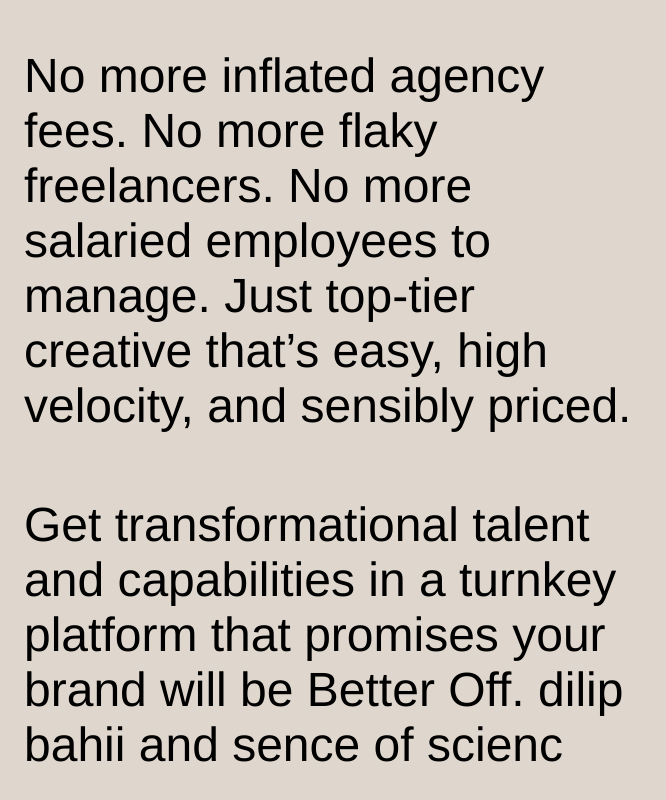
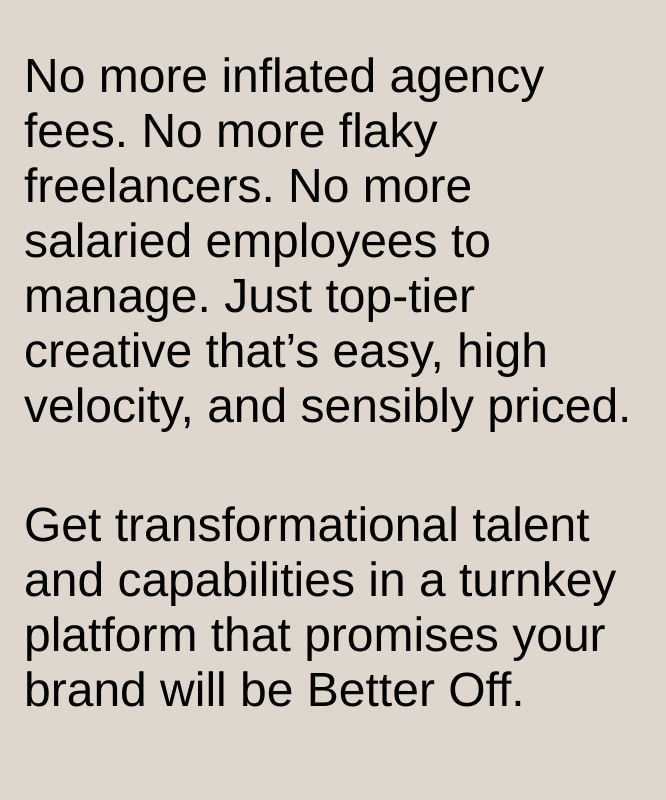
Before and after one commit to dilipkirar89/First_github, a plain HTML site: page isriyanshndex.html in a window 1280 px wide. Shown: the part 940-1740 px from the top of the page, without its empty margins (0-666 px from the left). Drawn offline with nearby package versions, Linux system fonts and the light colour scheme.

Commit message:
one main

```diff
--- a/isriyanshndex.html
+++ b/isriyanshndex.html
@@ -39,10 +39,11 @@
            <div class="upper"><h1>No more inflated agency fees. No more flaky
             freelancers. No more salaried employees to
             manage. Just top-tier creative that’s easy,
+
             high velocity, and sensibly priced.</h1></div>
             <div class="lower"><h1> Get transformational talent and capabilities
             in a turnkey platform that promises your
-            brand will be Better Off. dilip bahii and sence of scienc </h1></div>
+            brand will be Better Off.</h1></div>
 
            </div>
     </body>
```
